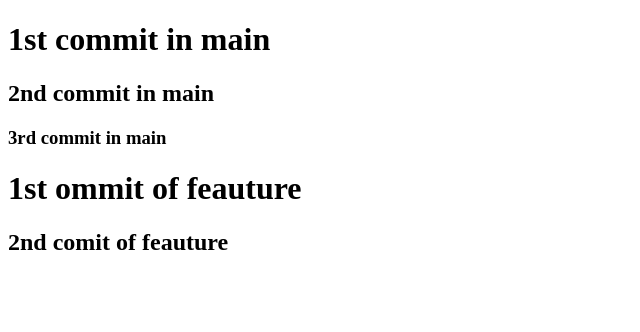
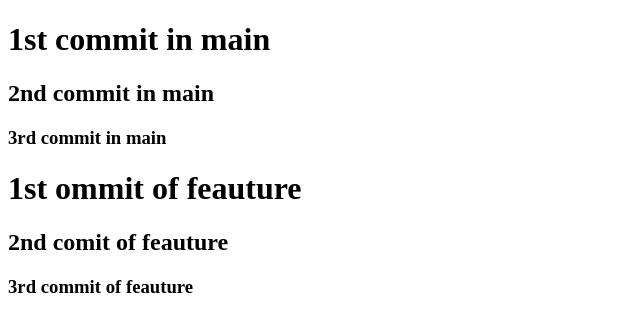
Before and after one commit to Malaikaeimansabir/git-Assignment2, a plain HTML site: page index.html in a window 1280 px wide. Shown: the whole page, without its empty margins (0-640 px from the left). Drawn offline with Linux system fonts and the light colour scheme.

Commit message:
third commit of feauture

```diff
--- a/index.html
+++ b/index.html
@@ -11,5 +11,6 @@
     <h3>3rd commit in main</h3>
     <h1>1st ommit of feauture</h1>
     <h2>2nd comit of feauture</h2>
+    <h3>3rd commit of feauture</h3>
 </body>
 </html>
```
